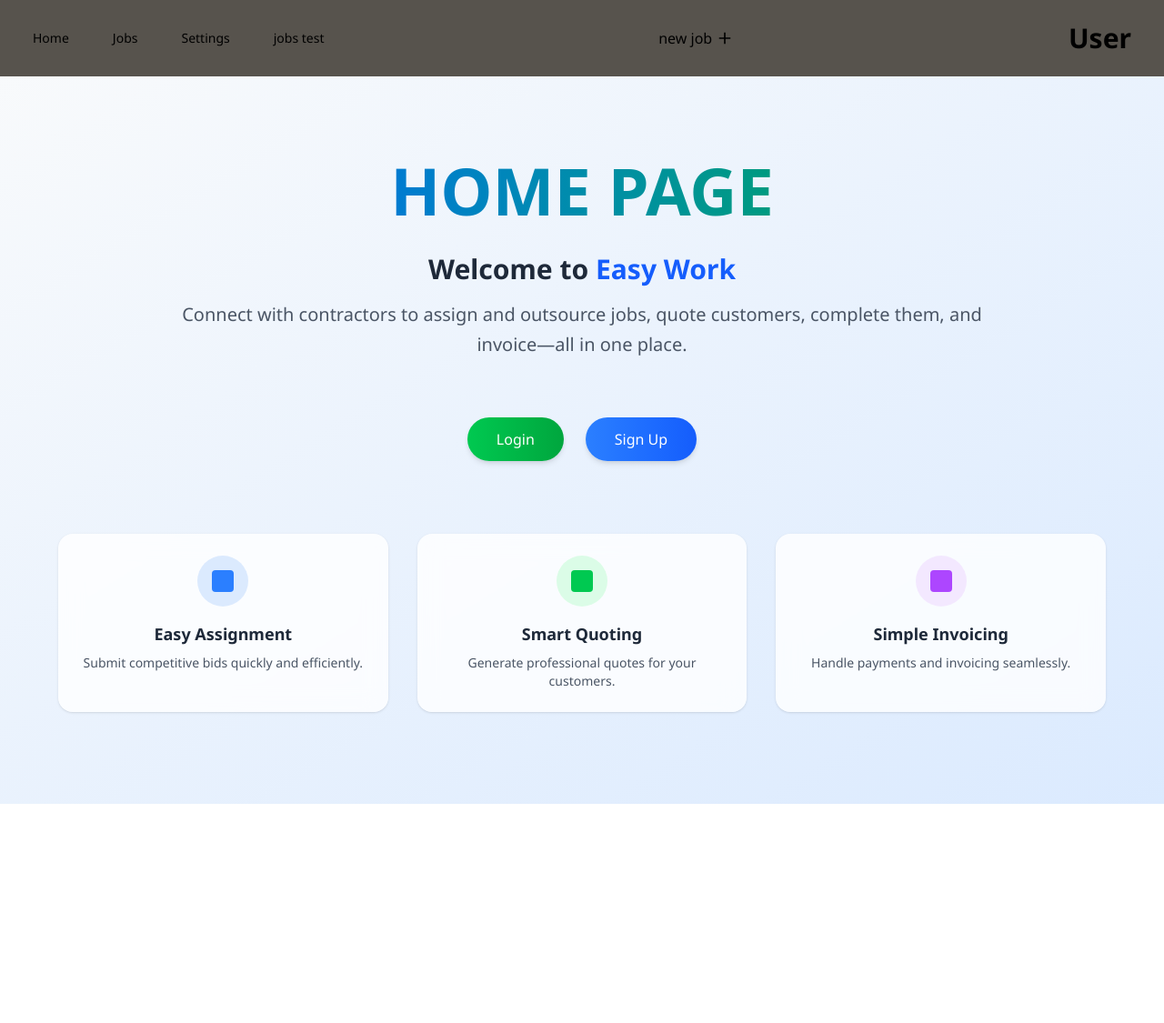
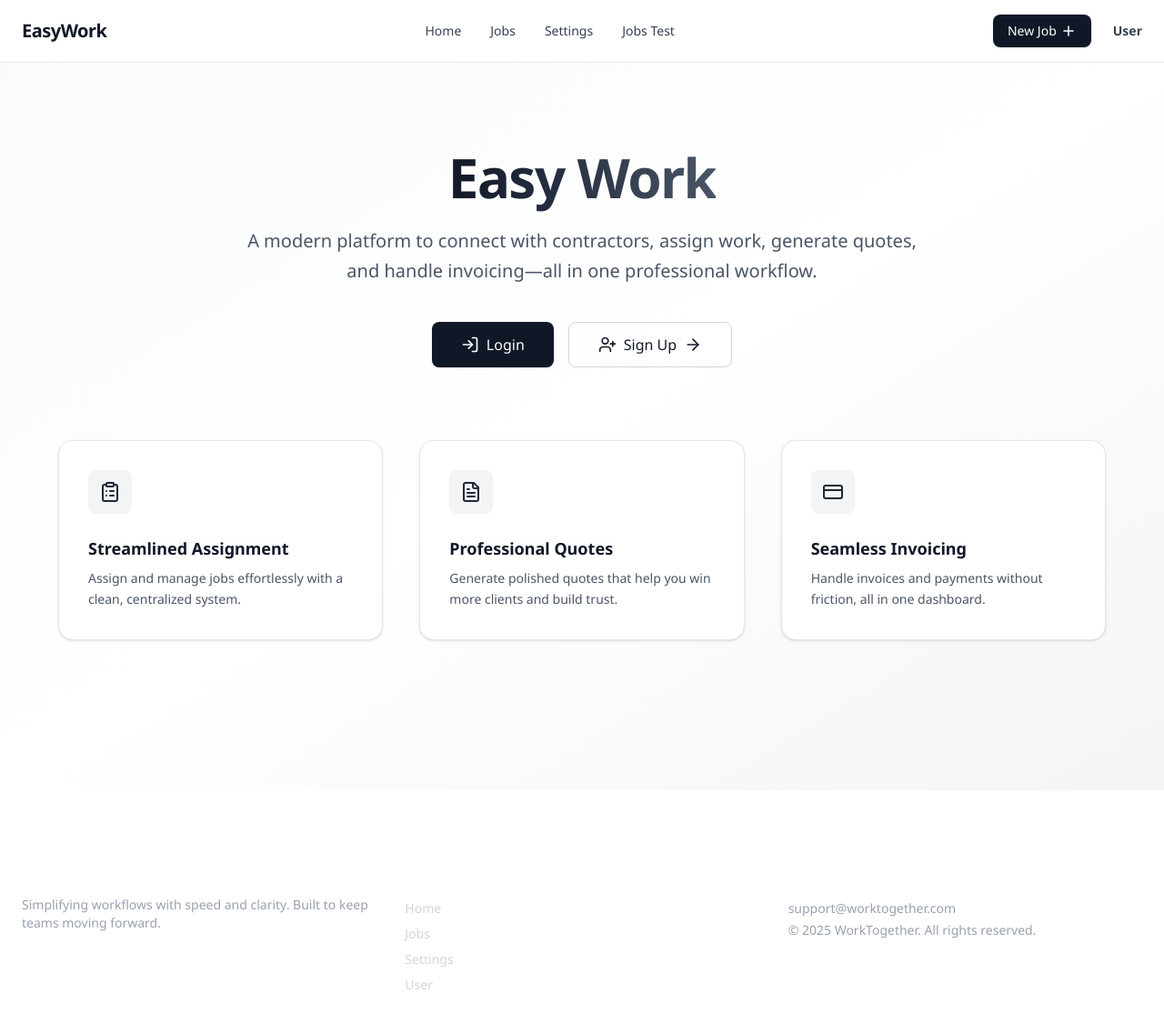
Before and after one commit to martinsalinas0/work-together-frontend-v2, a Next.js app: page / in a window 1280 px wide. Shown: the whole page at 91% size. Before the commit the page ends 884 px from the top, so only its background shows below. Built offline with nearby package versions, Linux system fonts and the light colour scheme.

Commit message:
Add FooterComponent and update NavBar; include lucide-react for icons

```diff
--- /dev/null
+++ b/app/components/FooterComponent.tsx
@@ -0,0 +1,69 @@
+import React from "react";
+import Link from "next/link";
+
+const FooterComponent = () => {
+  return (
+    <footer className="bg-darkblue text-gray-300 py-8 mt-12">
+      <div className="max-w-7xl mx-auto px-6 grid grid-cols-1 md:grid-cols-3 gap-8">
+        {/* Logo / About */}
+        <div>
+          <h2 className="text-xl font-bold text-white">WorkKwik</h2>
+          <p className="mt-2 text-sm text-gray-400">
+            Simplifying workflows with speed and clarity. Built to keep teams
+            moving forward.
+          </p>
+        </div>
+
+        {/* Quick Links */}
+        <div>
+          <h3 className="text-lg font-semibold text-white mb-3">Quick Links</h3>
+          <ul className="space-y-2 text-sm">
+            <li>
+              <Link
+                href="/"
+                className="hover:text-orange-300 transition-colors"
+              >
+                Home
+              </Link>
+            </li>
+            <li>
+              <Link
+                href="/jobs"
+                className="hover:text-orange-300 transition-colors"
+              >
+                Jobs
+              </Link>
+            </li>
+            <li>
+              <Link
+                href="/settings"
+                className="hover:text-orange-300 transition-colors"
+              >
+                Settings
+              </Link>
+            </li>
+            <li>
+              <Link
+                href="/user"
+                className="hover:text-orange-300 transition-colors"
+              >
+                User
+              </Link>
+            </li>
+          </ul>
+        </div>
+
+        {/* Contact */}
+        <div>
+          <h3 className="text-lg font-semibold text-white mb-3">Contact</h3>
+          <p className="text-sm text-gray-400">support@worktogether.com</p>
+          <p className="text-sm text-gray-400 mt-1">
+            © {new Date().getFullYear()} WorkTogether. All rights reserved.
+          </p>
+        </div>
+      </div>
+    </footer>
+  );
+};
+
+export default FooterComponent;
--- a/app/components/NavBar.tsx
+++ b/app/components/NavBar.tsx
@@ -1,37 +1,62 @@
 import Link from "next/link";
-import React from "react";
 import { IoMdAdd } from "react-icons/io";
 
 const NavBarComponent = () => {
   return (
-    <nav className="bg-stone-600 text-3xl">
-      <nav className="min-w-auto bg-darkblue shadow-2xl px-6 py-4">
-        <div className="flex justify-between items-center">
-          <div className="flex space-x-6 ">
-            <p className=" hover:text-orange-300 px-3 py-2 rounded-md text-sm font-medium transition-colors">
-              <Link href="/">Home</Link>
-            </p>
-            <p className=" hover:text-orange-300 px-3 py-2 rounded-md text-sm font-medium transition-colors">
-              <Link href="/jobs">Jobs</Link>
-            </p>
-            <p className=" hover:text-orange-300 px-3 py-2 rounded-md text-sm font-medium transition-colors">
-              <Link href="/settings">Settings</Link>
-            </p>
-            <p className=" hover:text-orange-300 px-3 py-2 rounded-md text-sm font-medium transition-colors">
-              <Link href="/jobs-test">jobs test</Link>
-            </p>
-          </div>
-          <div className="px-3 py-2 hover:text-blue-300 flex items-center space-x-2">
-            <Link href="/jobs/new" className="flex items-center space-x-1">
-              <span className="text-sm sm:text-base">new job</span>
-              <IoMdAdd className="text-lg sm:text-xl" />
-            </Link>
-          </div>
-          <div className=" font-bold px-3 py-2 hover:text-blue-300">
-            <Link href="/user">User</Link>{" "}
-          </div>
+    <nav className="w-full border-b border-gray-200 bg-white shadow-sm">
+      <div className="container mx-auto px-6 py-4 flex items-center justify-between">
+        {/* Logo / Brand */}
+        <div className="text-xl font-bold tracking-tight text-gray-900">
+          <Link href="/">EasyWork</Link>
         </div>
-      </nav>
+
+        {/* Navigation Links */}
+        <div className="hidden md:flex items-center space-x-8">
+          <Link
+            href="/"
+            className="text-sm font-medium text-gray-700 hover:text-gray-900 transition"
+          >
+            Home
+          </Link>
+          <Link
+            href="/jobs"
+            className="text-sm font-medium text-gray-700 hover:text-gray-900 transition"
+          >
+            Jobs
+          </Link>
+          <Link
+            href="/settings"
+            className="text-sm font-medium text-gray-700 hover:text-gray-900 transition"
+          >
+            Settings
+          </Link>
+          <Link
+            href="/jobs-test"
+            className="text-sm font-medium text-gray-700 hover:text-gray-900 transition"
+          >
+            Jobs Test
+          </Link>
+        </div>
+
+
+        {/* Actions */}
+        <div className="flex items-center space-x-6">
+          <Link
+            href="/jobs/new"
+            className="flex items-center gap-1 px-4 py-2 rounded-lg bg-gray-900 text-white text-sm font-medium shadow hover:bg-gray-800 transition"
+          >
+            <span>New Job</span>
+            <IoMdAdd className="text-lg" />
+          </Link>
+
+          <Link
+            href="/user"
+            className="text-sm font-semibold text-gray-700 hover:text-gray-900 transition"
+          >
+            User
+          </Link>
+        </div>
+      </div>
     </nav>
   );
 };
--- a/app/jobs/page.tsx
+++ b/app/jobs/page.tsx
@@ -1,7 +1,6 @@
 /* The code provided is a TypeScript React component named `JobsTestPage`. Here's a breakdown of what
 the code does: */
-/* The code you provided is a TypeScript React component called `JobsTestPage`. Here's a breakdown of
-what the code does: */
+
 "use client";
 
 import React, { useEffect, useState } from "react";
--- a/app/layout.tsx
+++ b/app/layout.tsx
@@ -3,6 +3,7 @@ import "./globals.css";
 import NavBarComponent from "./components/NavBar";
 
 import { Noto_Sans } from "next/font/google"; // You can choose any font
+import FooterComponent from "./components/FooterComponent";
 
 const notoSans = Noto_Sans({
   subsets: ["latin"],
@@ -25,7 +26,9 @@ export default function RootLayout({
     <html lang="en" className={notoSans.className}>
       <body>
         <NavBarComponent />
+
         {children}
+        <FooterComponent />
       </body>
     </html>
   );
--- a/app/page.tsx
+++ b/app/page.tsx
@@ -1,66 +1,80 @@
+import {
+  ArrowRight,
+  LogIn,
+  UserPlus,
+  ClipboardList,
+  FileText,
+  CreditCard,
+} from "lucide-react";
+
 export default function Home() {
   return (
-    <div className="min-h-screen bg-gradient-to-br from-slate-50 to-blue-100">
-      <div className="container mx-auto px-4 py-20">
-        {/* Hero */}
-        <div className="text-center max-w-4xl mx-auto mb-16">
-          <h1 className="text-5xl md:text-7xl font-extrabold bg-gradient-to-r from-blue-600 to-green-600 bg-clip-text text-transparent leading-tight mb-6 font-sans">
-            HOME PAGE
+    <div className="min-h-screen bg-gradient-to-br from-gray-50 via-white to-gray-100 text-gray-900">
+      <div className="container mx-auto px-6 py-24">
+        {/* Hero Section */}
+        <div className="text-center max-w-3xl mx-auto mb-20">
+          <h1 className="text-5xl md:text-6xl font-extrabold tracking-tight mb-6">
+            <span className="bg-gradient-to-r from-gray-900 to-gray-600 bg-clip-text text-transparent">
+              Easy Work
+            </span>
           </h1>
-          <h2 className="text-2xl md:text-3xl font-semibold text-gray-800 mb-4">
-            Welcome to{" "}
-            <span className="text-blue-600 font-bold">Easy Work</span>
-          </h2>
-          <p className="text-lg md:text-xl text-gray-600 leading-relaxed">
-            Connect with contractors to assign and outsource jobs, quote
-            customers, complete them, and invoice—all in one place.
+          <p className="text-lg md:text-xl text-gray-600 leading-relaxed mb-10">
+            A modern platform to connect with contractors, assign work, generate
+            quotes, and handle invoicing—all in one professional workflow.
           </p>
+
+          {/* CTA Buttons */}
+          <div className="flex flex-col sm:flex-row justify-center gap-4">
+            <button className="flex items-center justify-center gap-2 px-8 py-3 rounded-lg bg-gray-900 text-white font-medium shadow hover:bg-gray-800 transition">
+              <LogIn className="w-5 h-5" />
+              Login
+            </button>
+
+            <button className="flex items-center justify-center gap-2 px-8 py-3 rounded-lg border border-gray-300 text-gray-900 font-medium hover:border-gray-400 transition">
+              <UserPlus className="w-5 h-5" />
+              Sign Up
+              <ArrowRight className="w-5 h-5" />
+            </button>
+          </div>
         </div>
 
-        <div className="flex flex-col sm:flex-row justify-center items-center gap-6 mb-20">
-          <button className="relative bg-gradient-to-r from-green-500 to-green-600 text-white font-medium px-8 py-3 rounded-full shadow-md hover:shadow-lg hover:scale-105 transition-all duration-300 ease-out">
-            Login
-          </button>
-
-          <button className="relative bg-gradient-to-r from-blue-500 to-blue-600 text-white font-medium px-8 py-3 rounded-full shadow-md hover:shadow-lg hover:scale-105 transition-all duration-300 ease-out">
-            Sign Up
-          </button>
-        </div>
-
-        <div className="grid gap-8 md:grid-cols-3 max-w-6xl mx-auto">
-          <div className="bg-white/80 backdrop-blur-md rounded-2xl p-6 text-center shadow hover:shadow-lg transition-shadow duration-300">
-            <div className="w-14 h-14 bg-blue-100 rounded-full flex items-center justify-center mx-auto mb-4">
-              <div className="w-6 h-6 bg-blue-500 rounded-sm"></div>
+        {/* Features Section */}
+        <div className="grid gap-10 md:grid-cols-3 max-w-6xl mx-auto">
+          {/* Feature 1 */}
+          <div className="p-8 bg-white border border-gray-200 rounded-2xl shadow-sm hover:shadow-md transition">
+            <div className="w-12 h-12 bg-gray-100 rounded-lg flex items-center justify-center mb-6">
+              <ClipboardList className="w-6 h-6 text-gray-800" />
             </div>
-            <h3 className="text-lg font-semibold text-gray-800 mb-2">
-              Easy Assignment
+            <h3 className="text-lg font-semibold mb-2">
+              Streamlined Assignment
             </h3>
-            <p className="text-sm text-gray-600">
-              Submit competitive bids quickly and efficiently.
+            <p className="text-gray-600 text-sm leading-relaxed">
+              Assign and manage jobs effortlessly with a clean, centralized
+              system.
             </p>
           </div>
 
-          <div className="bg-white/80 backdrop-blur-md rounded-2xl p-6 text-center shadow hover:shadow-lg transition-shadow duration-300">
-            <div className="w-14 h-14 bg-green-100 rounded-full flex items-center justify-center mx-auto mb-4">
-              <div className="w-6 h-6 bg-green-500 rounded-sm"></div>
+          {/* Feature 2 */}
+          <div className="p-8 bg-white border border-gray-200 rounded-2xl shadow-sm hover:shadow-md transition">
+            <div className="w-12 h-12 bg-gray-100 rounded-lg flex items-center justify-center mb-6">
+              <FileText className="w-6 h-6 text-gray-800" />
             </div>
-            <h3 className="text-lg font-semibold text-gray-800 mb-2">
-              Smart Quoting
-            </h3>
-            <p className="text-sm text-gray-600">
-              Generate professional quotes for your customers.
+            <h3 className="text-lg font-semibold mb-2">Professional Quotes</h3>
+            <p className="text-gray-600 text-sm leading-relaxed">
+              Generate polished quotes that help you win more clients and build
+              trust.
             </p>
           </div>
 
-          <div className="bg-white/80 backdrop-blur-md rounded-2xl p-6 text-center shadow hover:shadow-lg transition-shadow duration-300">
-            <div className="w-14 h-14 bg-purple-100 rounded-full flex items-center justify-center mx-auto mb-4">
-              <div className="w-6 h-6 bg-purple-500 rounded-sm"></div>
+          {/* Feature 3 */}
+          <div className="p-8 bg-white border border-gray-200 rounded-2xl shadow-sm hover:shadow-md transition">
+            <div className="w-12 h-12 bg-gray-100 rounded-lg flex items-center justify-center mb-6">
+              <CreditCard className="w-6 h-6 text-gray-800" />
             </div>
-            <h3 className="text-lg font-semibold text-gray-800 mb-2">
-              Simple Invoicing
-            </h3>
-            <p className="text-sm text-gray-600">
-              Handle payments and invoicing seamlessly.
+            <h3 className="text-lg font-semibold mb-2">Seamless Invoicing</h3>
+            <p className="text-gray-600 text-sm leading-relaxed">
+              Handle invoices and payments without friction, all in one
+              dashboard.
             </p>
           </div>
         </div>
--- a/package.json
+++ b/package.json
@@ -10,6 +10,7 @@
   },
   "dependencies": {
     "axios": "^1.11.0",
+    "lucide-react": "^0.542.0",
     "next": "^15.5.2",
     "react": "19.1.0",
     "react-dom": "19.1.0",
```
Also changed, not shown: 1 other file (tests, documents, lock files or other folders).
